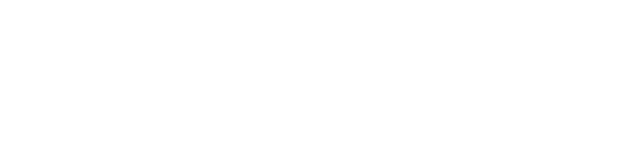
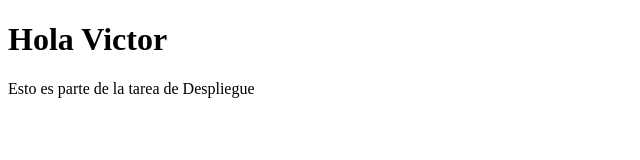
Before and after one commit to VictorMTL34/UD-5_Tarea4_VictorTorre_Remote, a plain HTML site: page index.html in a window 1280 px wide. Shown: the whole page, without its empty margins (0-640 px from the left). Drawn offline with Linux system fonts and the light colour scheme.

Commit message:
Añadidos un H1 y un P en el body

```diff
--- a/index.html
+++ b/index.html
@@ -6,6 +6,7 @@
     <title>Document</title>
 </head>
 <body>
-
+    <h1>Hola Victor</h1>
+    <p>Esto es parte de la tarea de Despliegue</p>
 </body>
 </html>
```
